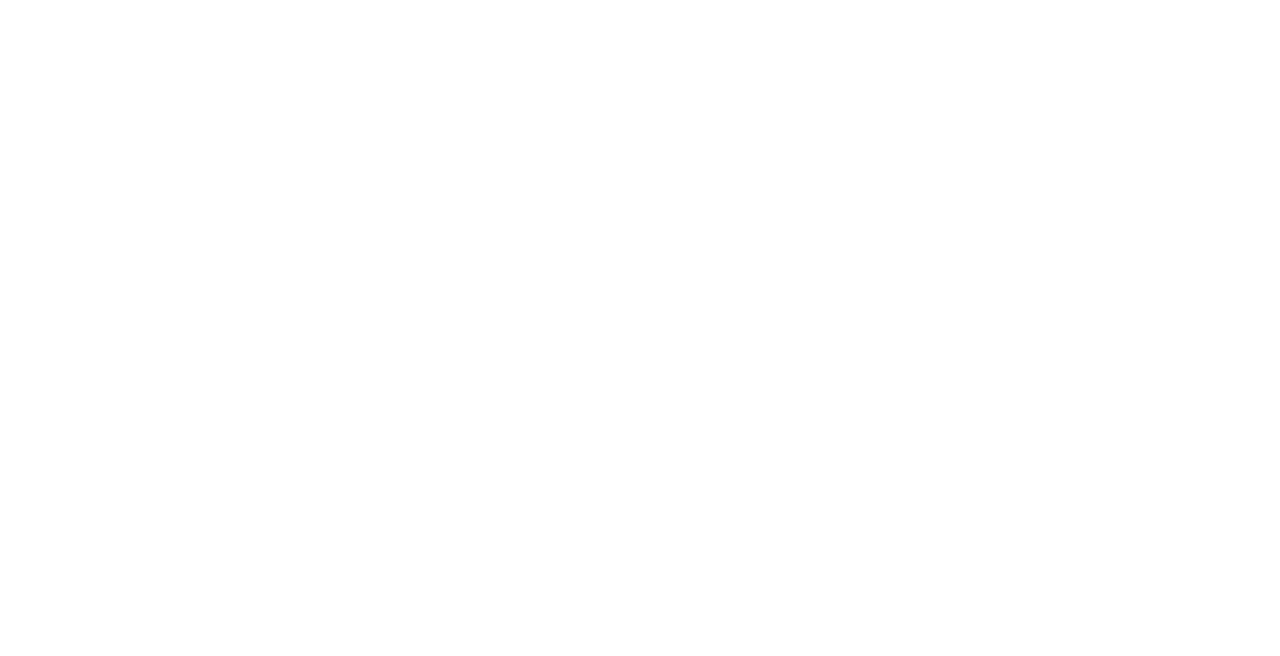
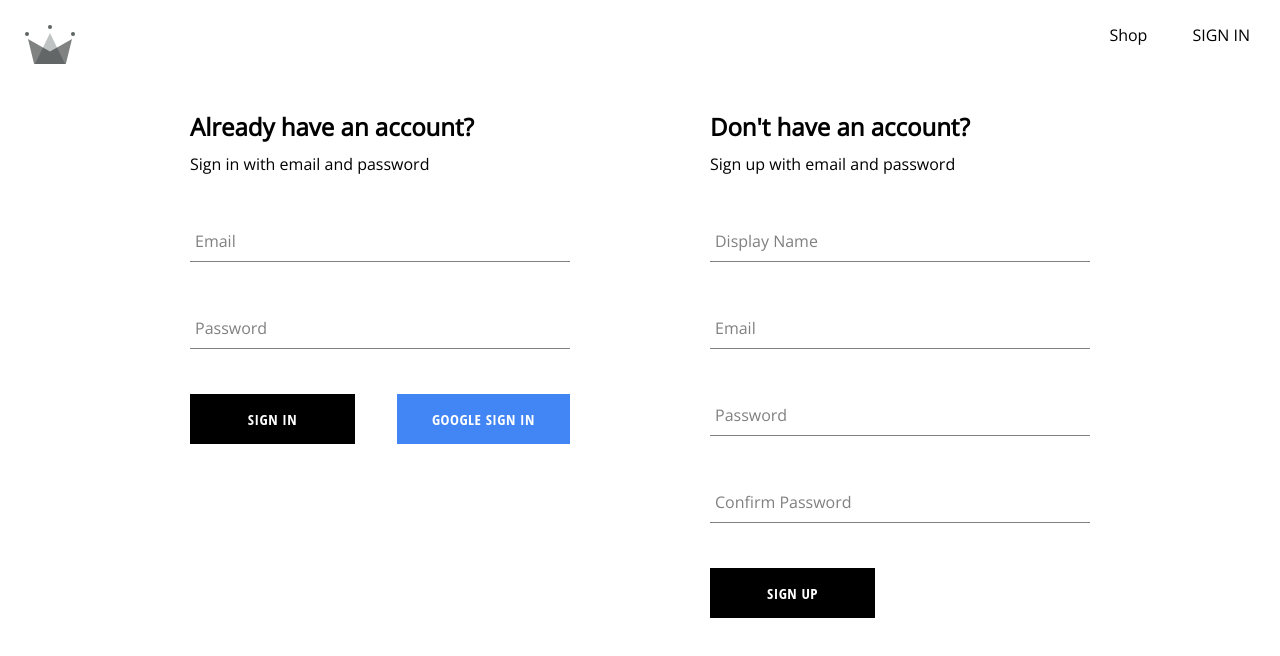
Before and after one commit to matiurrahman59/crwn-clothing, a React (Create React App) app: page /auth in a window 1280 px wide. Before the commit this address had no page. Shown: the top 656 px of the page. Built offline with nearby package versions, Linux system fonts and the light colour scheme; no server answers.

Commit message:
state management using context api

```diff
--- a/src/App.js
+++ b/src/App.js
@@ -1,7 +1,7 @@
 import { Routes, Route } from 'react-router-dom';
 import Home from './routes/home/home';
 import Navigation from './routes/navigation/Navigation';
-import Signin from './routes/sign-in/SignIn';
+import Authentication from './routes/authentication/Authentication';
 
 const Shop = () => {
   return <h1>I am the shop page</h1>;
@@ -13,7 +13,7 @@
       <Route path='/' element={<Navigation />}>
         <Route index element={<Home />} />
         <Route path='shop' element={<Shop />} />
-        <Route path='sign-in' element={<Signin />} />
+        <Route path='auth' element={<Authentication />} />
       </Route>
     </Routes>
   );
--- /dev/null
+++ b/src/components/sign-in-form/SignInForm.js
@@ -0,0 +1,94 @@
+import React, { useState } from 'react';
+
+import {
+  signInWithGooglePopup,
+  createUserDocumentFromAuth,
+  signInAuthUserWithEmailAndPassword,
+} from '../../utils/firebase/firebase.utils';
+import Button from '../button/Button';
+import FormInput from '../form-input/FormInput';
+
+import './SignInForm.scss';
+
+const SignInForm = () => {
+  const [formData, setFormData] = useState({
+    email: '',
+    password: '',
+  });
+
+  const { email, password } = formData;
+
+  const signInWithGoogle = async () => {
+    await signInWithGooglePopup();
+  };
+
+  const onChange = (e) => {
+    setFormData((prevState) => ({
+      ...prevState,
+      [e.target.id]: e.target.value,
+    }));
+  };
+
+  const onSubmit = async (e) => {
+    e.preventDefault();
+
+    try {
+      const { user } = await signInAuthUserWithEmailAndPassword(
+        email,
+        password
+      );
+
+      setFormData({
+        email: '',
+        password: '',
+      });
+    } catch (error) {
+      switch (error.code) {
+        case 'auth/wrong-password':
+          alert('incorrect password for email');
+          break;
+        case 'auth/user-not-found':
+          alert('no user associated with this email');
+          break;
+        default:
+          console.log(error);
+      }
+    }
+  };
+
+  return (
+    <div className='sign-up-container'>
+      <h2>Already have an account?</h2>
+      <span>Sign in with email and password</span>
+      <form onSubmit={onSubmit}>
+        <FormInput
+          label='Email'
+          type='email'
+          id='email'
+          value={email}
+          onChange={onChange}
+          required
+        />
+
+        <FormInput
+          label='Password'
+          type='Password'
+          id='password'
+          autoComplete='off'
+          value={password}
+          onChange={onChange}
+          required
+        />
+
+        <div className='buttons-container'>
+          <Button type='submit'>Sign In</Button>
+          <Button type='button' buttonType='google' onClick={signInWithGoogle}>
+            Google sign In
+          </Button>
+        </div>
+      </form>
+    </div>
+  );
+};
+
+export default SignInForm;
--- /dev/null
+++ b/src/components/sign-in-form/SignInForm.scss
@@ -0,0 +1,14 @@
+.sign-up-container {
+  display: flex;
+  flex-direction: column;
+  width: 380px;
+
+  h2 {
+    margin: 10px 0;
+  }
+
+  .buttons-container {
+    display: flex;
+    justify-content: space-between;
+  }
+}
--- a/src/components/sign-up-form/SignUpForm.js
+++ b/src/components/sign-up-form/SignUpForm.js
@@ -3,6 +3,7 @@
   createAuthUserWithEmailAndPassword,
   createUserDocumentFromAuth,
 } from '../../utils/firebase/firebase.utils';
+
 import Button from '../button/Button';
 import FormInput from '../form-input/FormInput';
 
--- /dev/null
+++ b/src/contexts/user.context.js
@@ -0,0 +1,29 @@
+import React, { createContext, useState, useEffect } from 'react';
+import {
+  createUserDocumentFromAuth,
+  onAuthStateChangedListener,
+} from '../utils/firebase/firebase.utils';
+
+export const UserContext = createContext({
+  currentUser: null,
+  setCurrentUser: () => null,
+});
+
+export const UserProvider = ({ children }) => {
+  const [currentUser, setCurrentUser] = useState(null);
+  const value = { currentUser, setCurrentUser };
+
+  useEffect(() => {
+    const unsubscribe = onAuthStateChangedListener((user) => {
+      console.log(user);
+      if (user) {
+        createUserDocumentFromAuth(user);
+      }
+      setCurrentUser(user);
+    });
+
+    return unsubscribe;
+  }, []);
+
+  return <UserContext.Provider value={value}>{children}</UserContext.Provider>;
+};
--- a/src/index.js
+++ b/src/index.js
@@ -2,15 +2,20 @@
 import ReactDOM from 'react-dom/client';
 import { BrowserRouter } from 'react-router-dom';
 
+import App from './App';
+
+import { UserProvider } from './contexts/user.context';
+
 import './index.scss';
-import App from './App';
 import reportWebVitals from './reportWebVitals';
 
 const root = ReactDOM.createRoot(document.getElementById('root'));
 root.render(
   <React.StrictMode>
     <BrowserRouter>
-      <App />
+      <UserProvider>
+        <App />
+      </UserProvider>
     </BrowserRouter>
   </React.StrictMode>
 );
--- a/src/index.scss
+++ b/src/index.scss
@@ -5,10 +5,10 @@
   -moz-osx-font-smoothing: grayscale;
 }
 
-code {
-  font-family: source-code-pro, Menlo, Monaco, Consolas, 'Courier New',
-    monospace;
-}
+// code {
+//   font-family: source-code-pro, Menlo, Monaco, Consolas, 'Courier New',
+//     monospace;
+// }
 
 a {
   text-decoration: none;
--- /dev/null
+++ b/src/routes/authentication/Authentication.js
@@ -0,0 +1,16 @@
+import React from 'react';
+import SignInForm from '../../components/sign-in-form/SignInForm';
+import SignUpForm from '../../components/sign-up-form/SignUpForm';
+
+import './authentication.scss';
+
+const Authentication = () => {
+  return (
+    <div className='authentication-container'>
+      <SignInForm />
+      <SignUpForm />
+    </div>
+  );
+};
+
+export default Authentication;
--- /dev/null
+++ b/src/routes/authentication/authentication.scss
@@ -0,0 +1,6 @@
+.authentication-container {
+  display: flex;
+  width: 900px;
+  justify-content: space-between;
+  margin: 30px auto;
+}
--- a/src/routes/navigation/Navigation.js
+++ b/src/routes/navigation/Navigation.js
@@ -1,9 +1,15 @@
+import { useContext } from 'react';
 import { Outlet, Link } from 'react-router-dom';
 
 import { ReactComponent as CrwnLogo } from '../../assets/crown.svg';
+import { UserContext } from '../../contexts/user.context';
+import { signOutUser } from '../../utils/firebase/firebase.utils';
+
 import './Navigation.scss';
 
 const Navigation = () => {
+  const { currentUser } = useContext(UserContext);
+
   return (
     <>
       <div className='navigation'>
@@ -14,8 +20,14 @@
           <Link className='nav-link' to='/shop'>
             Shop
           </Link>
-          <Link className='nav-link' to='/sign-in'>
-            Sign In
+          <Link className='nav-link' to='/auth'>
+            {currentUser ? (
+              <span className='nav-link' onClick={signOutUser}>
+                SIGN OUT
+              </span>
+            ) : (
+              <span className='nav-link'>SIGN IN</span>
+            )}
           </Link>
         </div>
       </div>
--- a/src/routes/sign-in/SignIn.js
+++ /dev/null
@@ -1,24 +0,0 @@
-import React from 'react';
-import SignUpForm from '../../components/sign-up-form/SignUpForm';
-import {
-  createUserDocumentFromAuth,
-  signInWithGooglePopup,
-} from '../../utils/firebase/firebase.utils';
-
-const Signin = () => {
-  const logGoogleUser = async () => {
-    const { user } = await signInWithGooglePopup();
-    console.log(user);
-    const userDocRef = await createUserDocumentFromAuth(user);
-  };
-
-  return (
-    <>
-      <div>Signin</div>
-      <button onClick={logGoogleUser}>Sign in with google Popup</button>
-      <SignUpForm />
-    </>
-  );
-};
-
-export default Signin;
--- a/src/utils/firebase/firebase.utils.js
+++ b/src/utils/firebase/firebase.utils.js
@@ -4,6 +4,9 @@
   signInWithPopup,
   GoogleAuthProvider,
   createUserWithEmailAndPassword,
+  signInWithEmailAndPassword,
+  signOut,
+  onAuthStateChanged,
 } from 'firebase/auth';
 
 import { getFirestore, doc, getDoc, setDoc } from 'firebase/firestore';
@@ -40,11 +43,7 @@
 
   const userDocRef = doc(db, 'users', userAuth.uid);
 
-  console.log(userDocRef);
-
   const userSnapshot = await getDoc(userDocRef);
-  console.log(userSnapshot);
-  console.log(userSnapshot.exists());
 
   // if user data does not exists
   if (!userSnapshot.exists()) {
@@ -72,3 +71,14 @@
 
   return await createUserWithEmailAndPassword(auth, email, password);
 };
+
+export const signInAuthUserWithEmailAndPassword = async (email, password) => {
+  if (!email || !password) return;
+
+  return await signInWithEmailAndPassword(auth, email, password);
+};
+
+export const signOutUser = async () => await signOut(auth);
+
+export const onAuthStateChangedListener = (callback) =>
+  onAuthStateChanged(auth, callback);
```
